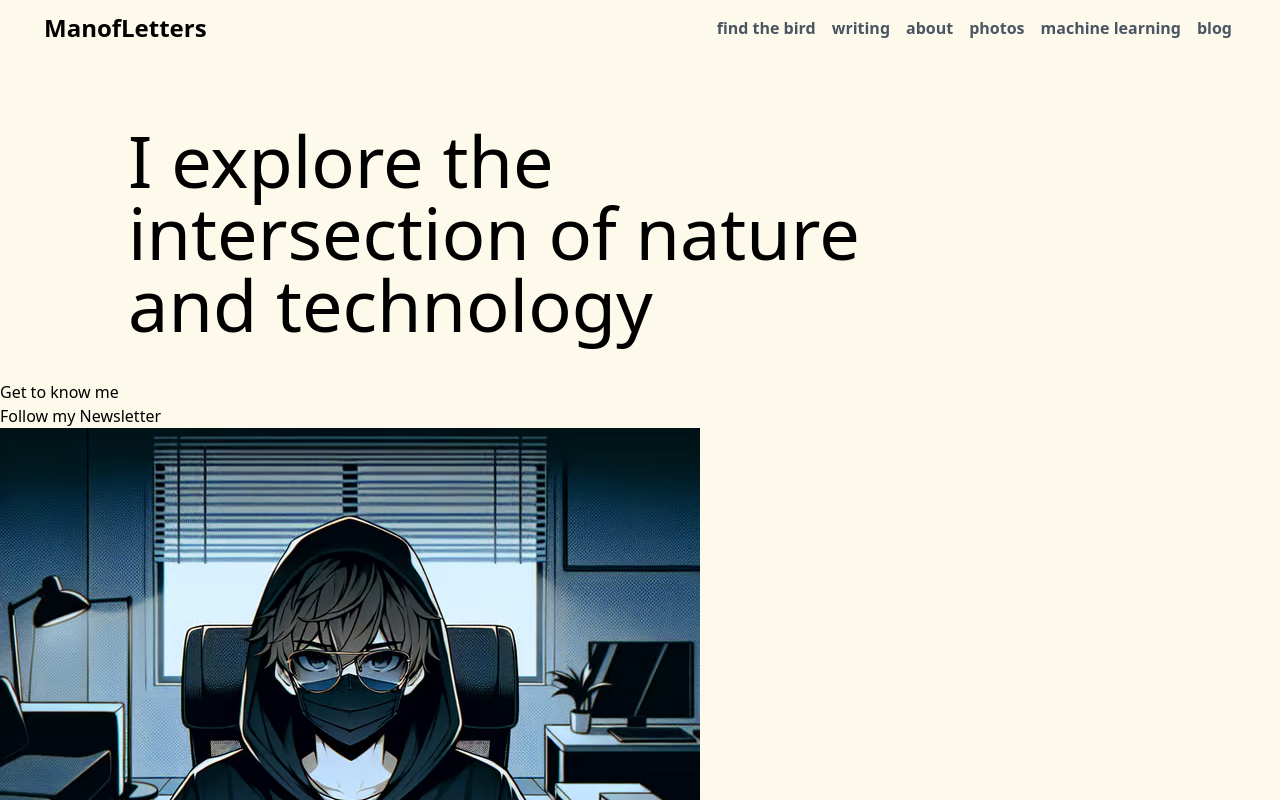
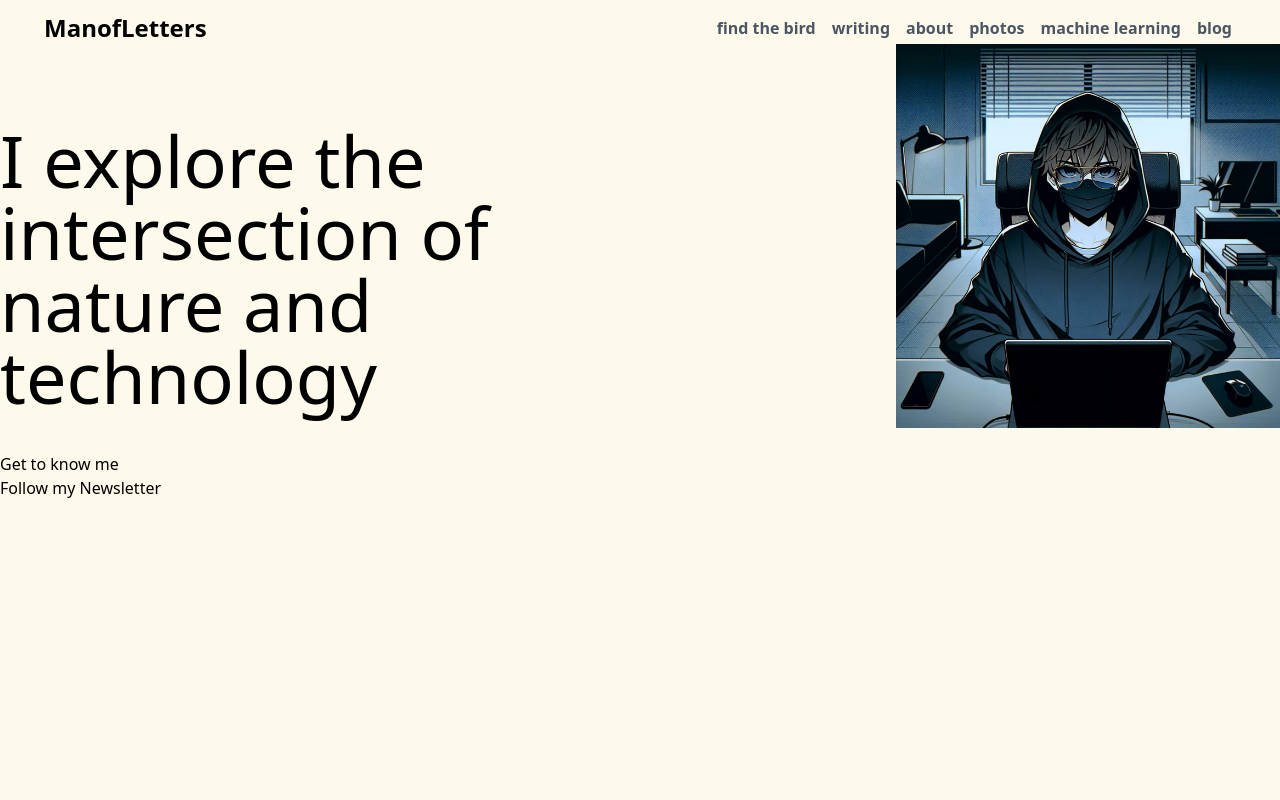
Before and after one commit to Akorex/manofletters, a React (Vite) app: page / in a window 1280 px wide. Shown: the top 800 px of the page. Built offline with nearby package versions, Linux system fonts and the light colour scheme.

Commit message:
Update Hero.jsx

```diff
--- a/src/Components/Hero.jsx
+++ b/src/Components/Hero.jsx
@@ -1,23 +1,29 @@
 import React from "react";
 import image from "../assets/cover.png";
+
 const Hero = () => {
   return (
-    <div>
-      {/*texts*/}
-      <h1 className=" pb-10 pt-20 pl-32 pr-96 font-medium text-7xl">
+    <div className="flex items-start">
+      {/* Text Section */}
+      <div className="pr-10">
+        <h1 className="pb-10 pt-20 pr-32 font-medium text-7xl">
           I explore the intersection of nature and technology
         </h1>
-      {/*More About Me Links */}
+        {/* More About Me Links */}
         <ul>
           <li>
             <a href="#">Get to know me</a>
           </li>
           <li>
-          <a href="#">Follow my Newsletter</a>{" "}
+            <a href="#">Follow my Newsletter</a>
           </li>
         </ul>
-      {/*Image */}
-      <img src={image} alt="" />
+      </div>
+
+      {/* Image Section */}
+      <div className="flex-shrink-0">
+        <img src={image} alt="Cover" className="w-96 h-96 object-cover" />
+      </div>
     </div>
   );
 };
```
Lines whose indentation alone changed are shown as unchanged.
